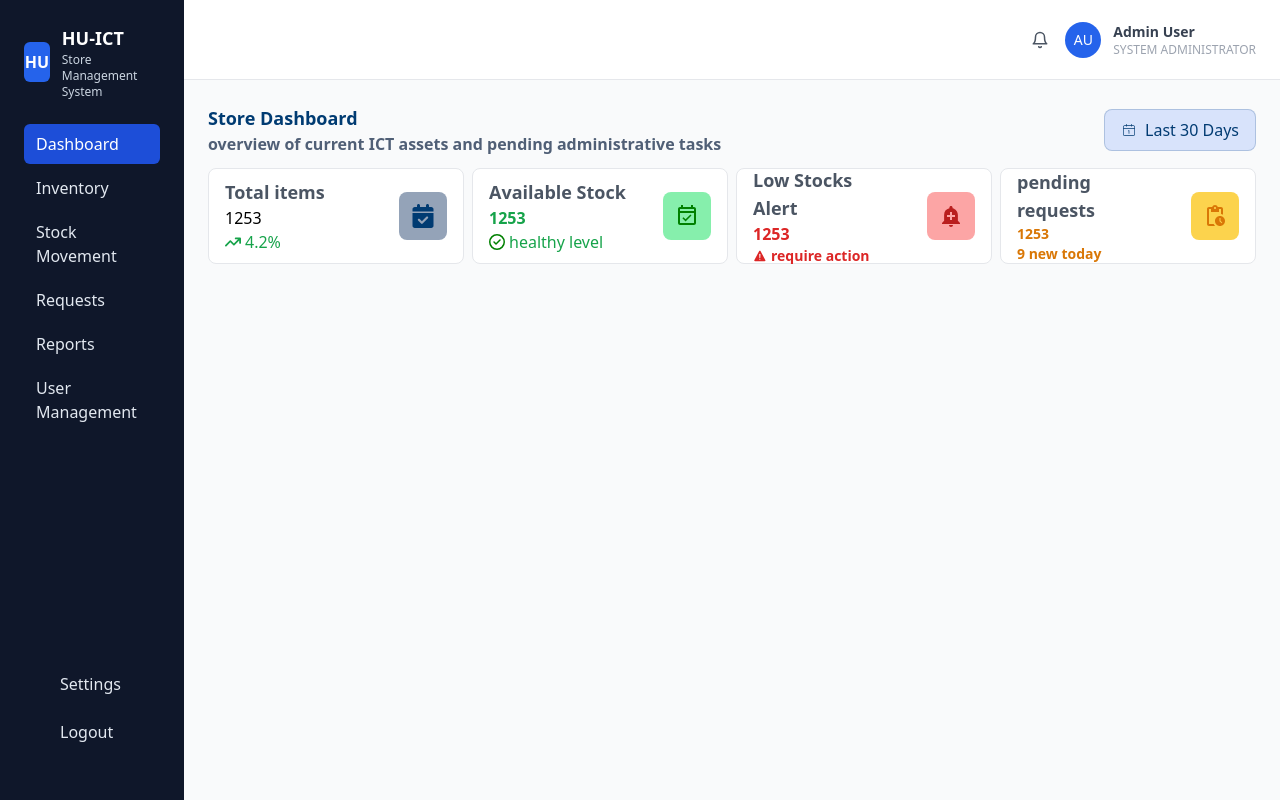
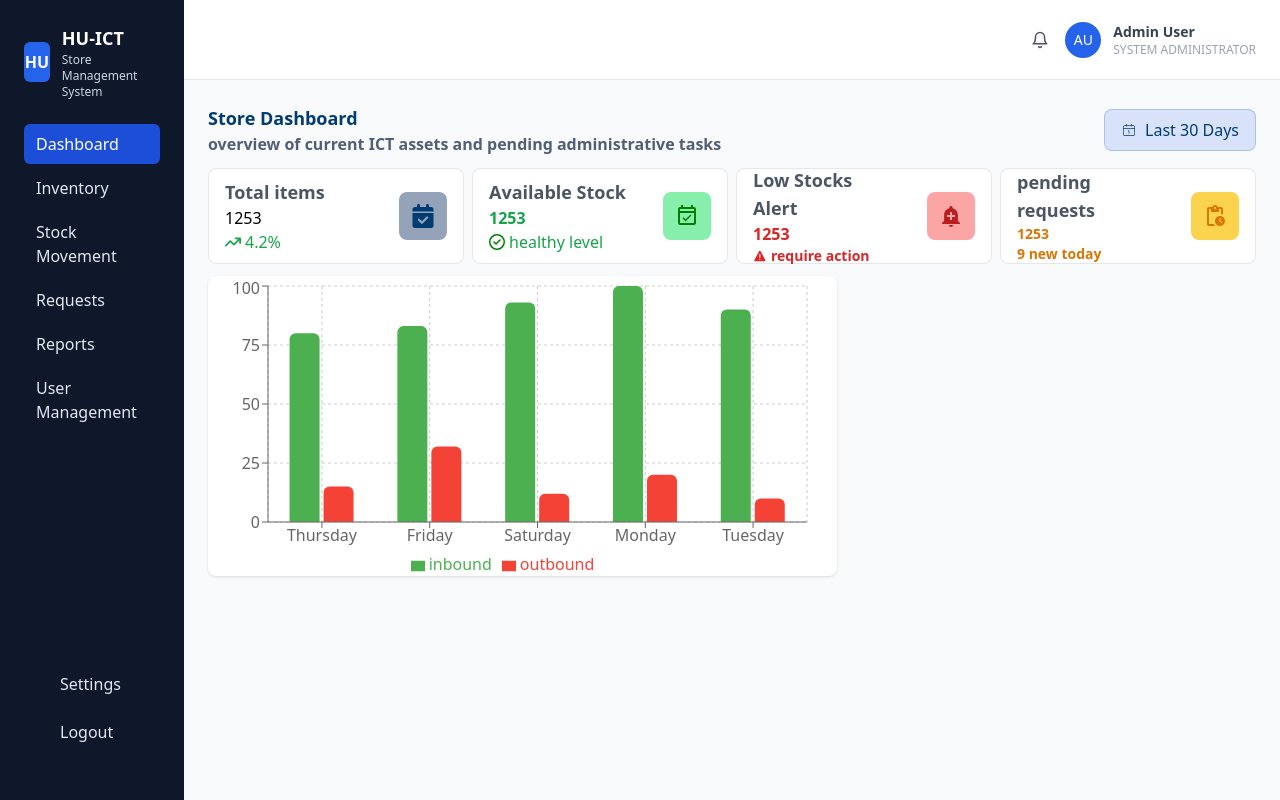
Before and after one commit to mesfin61/HU-ICD-Store-Management-system, a React app in the folder frontend/: page / in a window 1280 px wide. Built offline with nearby package versions, Linux system fonts and the light colour scheme; the HTML template or start-up script is replaced by a standard one.

Commit message:
inventory trends chart added

```diff
--- a/frontend/package.json
+++ b/frontend/package.json
@@ -13,7 +13,8 @@
     "react": "^19.2.5",
     "react-dom": "^19.2.5",
     "react-icons": "^5.6.0",
-    "react-router-dom": "^7.15.1"
+    "react-router-dom": "^7.15.1",
+    "recharts": "^3.8.1"
   },
   "devDependencies": {
     "@eslint/js": "^10.0.1",
--- /dev/null
+++ b/frontend/src/components/dashboard/InventoryTrendsChart.jsx
@@ -0,0 +1,52 @@
+import React from "react";
+import {
+  ResponsiveContainer,
+  BarChart,
+  Bar,
+  XAxis,
+  YAxis,
+  Tooltip,
+  CartesianGrid,
+  Legend,
+} from "recharts";
+
+const data = [
+  { date: "2026-01-15", inbound: 80, outbound: 15 },
+  { date: "2026-01-16", inbound: 83, outbound: 32 },
+  { date: "2026-01-17", inbound: 93, outbound: 12 },
+  { date: "2026-05-18", inbound: 100, outbound: 20 },
+  { date: "2026-05-19", inbound: 90, outbound: 10 },
+];
+
+const dataWithDay = data.map((d) => {
+  const dt = new Date(d.date);
+  const weekday = dt.toLocaleDateString(undefined, { weekday: "long" });
+  return { ...d, day: weekday };
+});
+
+function InventoryTrendsChart() {
+  return (
+    <div
+      className="rounded-lg bg-white border-black border-solid divide-black shadow"
+      style={{ width: "60%", height: 300 }}
+    >
+      <ResponsiveContainer width="100%" height="100%">
+        <BarChart
+          data={dataWithDay}
+          margin={{ top: 10, right: 30, left: 0, bottom: 0 }}
+          barCategoryGap="20%"
+        >
+          <CartesianGrid strokeDasharray="3 3" />
+          <XAxis dataKey="day" />
+          <YAxis />
+          <Tooltip />
+          <Legend />
+          <Bar dataKey="inbound" fill="#4CAF50" radius={[6, 6, 0, 0]} />
+          <Bar dataKey="outbound" fill="#F44336" radius={[6, 6, 0, 0]} />
+        </BarChart>
+      </ResponsiveContainer>
+    </div>
+  );
+}
+
+export default InventoryTrendsChart;
--- a/frontend/src/pages/Dashboard.jsx
+++ b/frontend/src/pages/Dashboard.jsx
@@ -1,12 +1,15 @@
 import React from "react";
 import Stats from "../components/dashboard/Stats";
+import InventoryTrendsChart from "../components/dashboard/InventoryTrendsChart";
 
 export default function Dashboard() {
   return (
     <div className="flex flex-col gap-3">
       <Stats />
 
-      <div></div>
+      <div>
+        <InventoryTrendsChart />
+      </div>
       <div></div>
     </div>
   );
```
Also changed, not shown: 1 other file (tests, documents, lock files or other folders).
